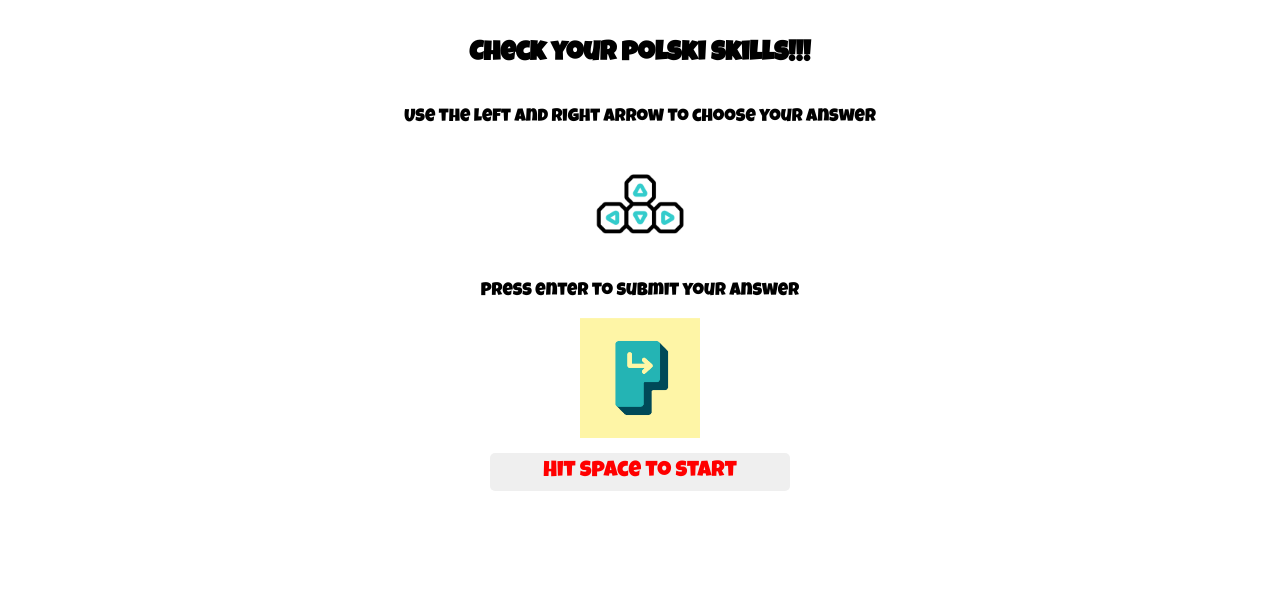
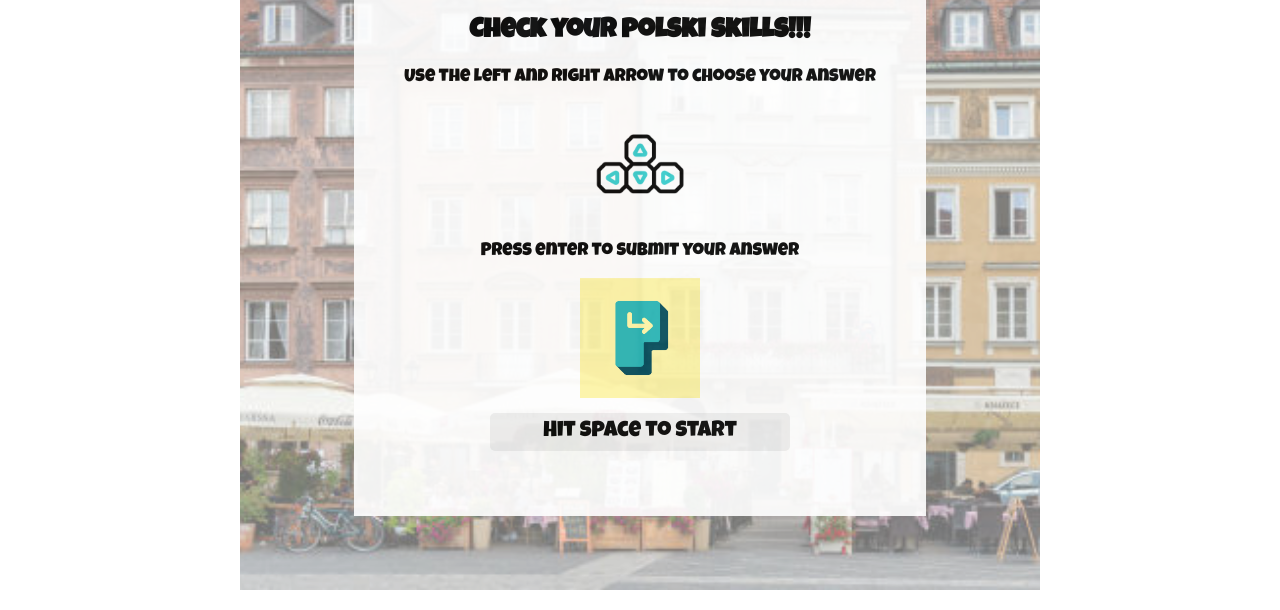
Before and after one commit to pikkukurkku/polski_quiz, a plain HTML site: page index.html in a window 1280 px wide. Shown: the part 210-820 px from the top of the page. Drawn offline with Linux system fonts and the light colour scheme.

Commit message:
added styling for all three screens

```diff
--- a/index.html
+++ b/index.html
@@ -14,8 +14,11 @@
   </head>
 
   <body>
-    <div class="start-screen-container"> </div>
+
     <div id="start-screen">
+      <div id="overlay"></div>
+      <div id="another-overlay"></div>
+      <div id ="text-container">
       <h1>Polski quiz</h1>
       <h2>Check your polski skills!!!</h2>
       <p>Use the left and right arrow to choose your answer</p>
@@ -24,13 +27,14 @@
       <img src="images\enter.gif" alt="enter gif" class="enter-img" />
       <button id="start-button">Hit space to start</button>
     </div>
+    </div>
+
 
 
     <div id="game-screen">
       <div id="question-container"></div>
       <div id="questionCount"></div>
 
-      <div class="content">
         <div id="question"></div>
         <img
           id="question-image"
@@ -41,7 +45,7 @@
         <button id="nextButton" class="button-primary">
           Press space to continue
         </button>
-      </div>
+
     </div>
 
     <div id="end-screen">
--- a/js/script.js
+++ b/js/script.js
@@ -11,6 +11,7 @@ document.addEventListener("DOMContentLoaded", () => {
   let mySound = new Audio("./audio/button-3.wav");
   let spaceBarContext = "start";
   let quiz;
+  let selectedOptionIndex = 0;
 
   document.addEventListener("keydown", function (event) {
     console.log("key down");
@@ -23,6 +24,7 @@ document.addEventListener("DOMContentLoaded", () => {
         quiz.moveToNextQuestion();
         mySound.play();
         showQuestion();
+        checkAnswer();
       }
     }
   });
@@ -33,16 +35,6 @@ document.addEventListener("DOMContentLoaded", () => {
     spaceBarContext = "game";
     showQuestion();
   }
-
-  // function nextQuestion() {
-  //   let selectedAnswer;
-  //   const choices = document.querySelectorAll("input[name=choice]");
-  //   choices.forEach((choice) => {
-  //     if (choice.checked) {
-  //       selectedAnswer = choice.value;
-  //     }
-  //   });
-  // }
 
   function showResults() {
     gameScreen.style.display = "none";
@@ -60,6 +52,9 @@ document.addEventListener("DOMContentLoaded", () => {
       const question = quiz.getQuestion();
       question.shuffleChoices();
       console.log("Image URL:", question.imageURL);
+      imageContainer.onerror = function () {
+        console.error("Error loading image:", question.imageURL);
+      };
       imageContainer.src = question.imageURL;
       questionContainer.innerText = question.text;
       questionCount.innerText = `Question ${quiz.currentQuestionIndex + 1} of ${
@@ -80,7 +75,6 @@ document.addEventListener("DOMContentLoaded", () => {
         const br = document.createElement("br");
         choiceContainer.appendChild(br);
       });
-
     } else {
       showResults();
     }
@@ -93,31 +87,36 @@ document.addEventListener("DOMContentLoaded", () => {
       "Who is this?",
       ["Messi", "Lewandowski", "Mbappe"],
       2,
-      "./images/lewy.jpg"
+      "./images/lewy_gif.gif",
+
     ),
     new Question(
       "What is this?",
       ["Ogórek", "Pomidor", "Banan"],
       1,
-      "./images/ogorek.jpg"
+      "./images/ogorek.jpg",
+
     ),
     new Question(
       "What is this?",
       ["Dom", "Hus", "Kuća"],
       1,
-      "./images/house.jpg"
+      "./images/home.webp",
+
     ),
     new Question(
       "The capital of Polska is...",
       ["Kraków", "Budapest", "Warszawa"],
       3,
-      "./images/warszawa.jpg"
+      "./images/warszawa.jpg",
+
     ),
     new Question(
       "What is this?",
       ["Komputador", "Komputer", "Kalkulator"],
       2,
-      "./images/computer.jpg"
+      "./images/komp.webp",
+
     ),
   ];
 
--- a/style.css
+++ b/style.css
@@ -11,41 +11,101 @@ body {
   margin: 0;
   padding: 0;
   height: auto;
-  /* box-sizing: border-box; */
+  display: flex;
+  justify-content: center;
+  align-items: center;
 }
 
 #start-screen {
-  /* background-color: pink; */
-  display: flex;
-  flex-direction: column;
-  justify-content: center;
-  margin: 0 auto;
-  width: 600px;
-  padding-top: 20px;
-  box-sizing: border-box;
-  min-height: 100vh;
-  z-index: 1;
-  opacity: 1
-
-}
-
-.start-screen-container {
+  background-color: pink;
   display: flex;
   flex-direction: column;
   justify-content: center;
   align-items: center;
-  width: 600px;
+  margin: 0 auto;
+  width: 800px;
   padding-top: 20px;
   box-sizing: border-box;
-  background: url("./images/starowka.jpg") center/cover; /* Apply background to this container */
-  opacity: 0.5;
-  position: relative;
-  z-index: -1;
+  height: 100vh;
+  background: url("./images/starowka.jpg");
+  position: absolute;
+  top: 0;
+  background-size: cover;
+  background-position: center; /* Center the background image */
+  overflow: hidden;
 }
 
+
+#overlay {
+  width: 100%;
+  height: 100%;
+  position: absolute;
+  top: 0;
+  background-color: white;
+  opacity: 0.4;
+  z-index: 1; /* Place overlay on top of the background image */
+}
+
+#another-overlay {
+  width: 600%;
+  height: 100%;
+  position: absolute;
+  top: 0;
+  background-color: beige;
+  opacity: 0.1;
+  z-index: 1; /* Place overlay on top of the background image */
+}
+
+#text-container {
+  background-color: white;
+  padding: 50px;
+  opacity: 0.9;
+  z-index: 2;
+}
+
+#start-screen h1,
+#start-screen h2,
+#start-screen p,
+#start-screen button {
+  color: black; /* Set text color to white or any color that suits your design */
+  z-index: 3; /* Ensure text is on top of the overlay */
+}
+
+
 #game-screen {
+  font-size: 28px;
   display: none;
-  background-color: aqua;
+  background-color: pink;
+  display: flex;
+  flex-direction: column;
+  justify-content: space-around;
+  align-items:  center;
+  margin: 0 auto;
+  width: 800px;
+  padding-top: 50px;
+  box-sizing: border-box;
+  min-height: 100vh;
+  /* background: url("./images/starowka.jpg");
+  position: absolute; */
+  top: 0;
+  background-size: cover;
+  background-position: center; /* Center the background image */
+  overflow: hidden;
+}
+
+#question-image {
+  width: 400px;
+  height: auto;
+  margin-top: 80px;
+}
+
+#nextButton {
+  margin-bottom: 80px;
+  font-size: 20px;
+  padding: 10px ;
+}
+#game-screen ul {
+  list-style: none ;
 }
 
 .arrows-img,
@@ -68,6 +128,21 @@ body {
   font-size: 22px;
 }
 
+.choice-label.selected {
+  border: 2px solid #00f; /* Add a border around the selected option */
+  padding: 5px; /* Add some padding to make it visually appealing */
+}
+
 #end-screen {
   display: none;
-}
+  font-size: 28px;
+  background-color: pink;
+  flex-direction: column;
+  justify-content: space-around;
+  align-items:  center;
+  margin: 0 auto;
+  width: 800px;
+  padding-top: 50px;
+  box-sizing: border-box;
+  min-height: 100vh;
+  }
```
Also changed, not shown: images/home.webp (added), images/komp.webp (added), 1 other file.
